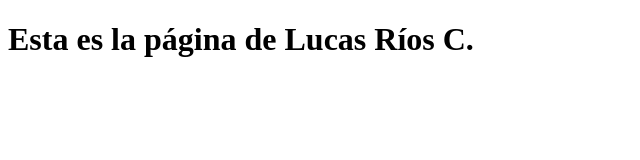
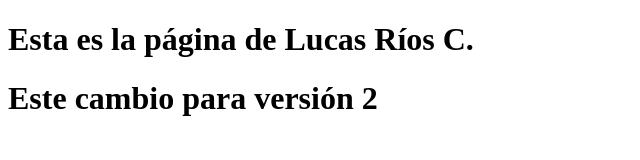
Before and after one commit to ValeriaBarona1/mi-pagina-web2, a plain HTML site: page index.html in a window 1280 px wide. Shown: the whole page, without its empty margins (0-640 px from the left). Drawn offline with Linux system fonts and the light colour scheme.

Commit message:
versión 2

```diff
--- a/index.html
+++ b/index.html
@@ -7,5 +7,6 @@
 </head>
 <body>
     <h1>Esta es la página de Lucas Ríos C.</h1>
+    <h1>Este cambio para versión 2</h1>
 </body>
 </html>
```
